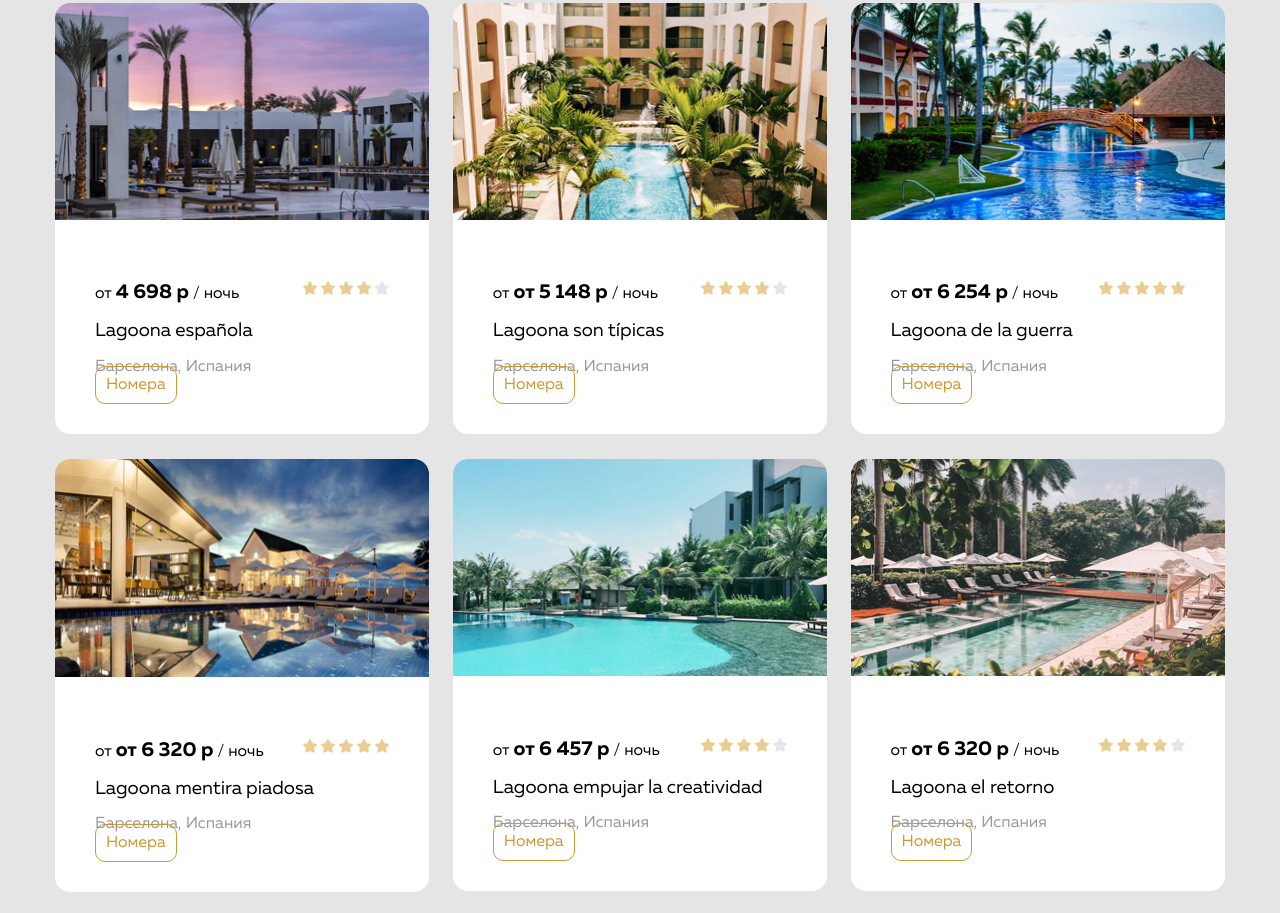
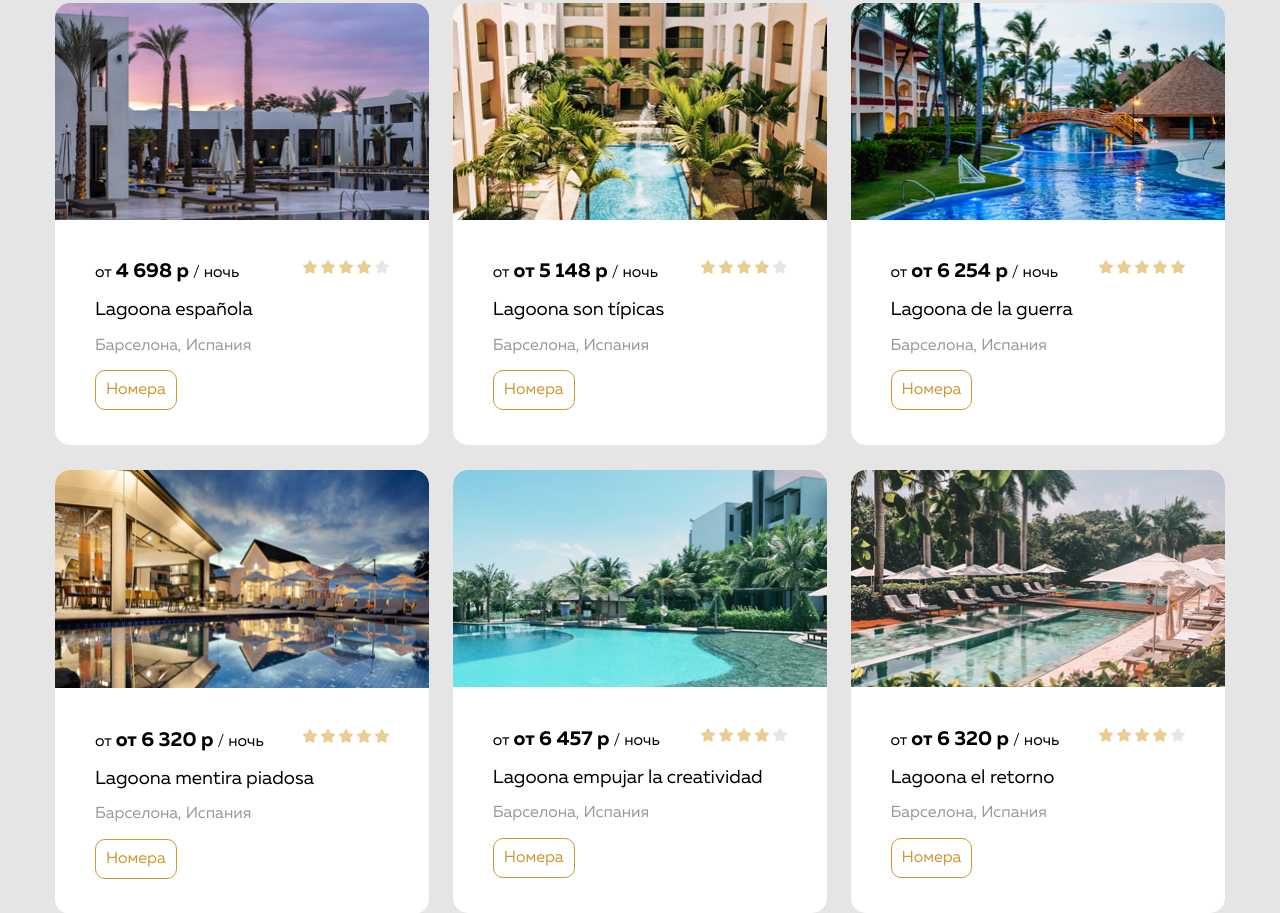
Before and after one commit to MaelstromOne/Html_layout_Basic, a plain HTML site: page 07_layout-stylization/index.html in a window 1280 px wide. Shown: the part 3027-3940 px from the top of the page. Drawn offline with Linux system fonts and the light colour scheme.

Commit message:
fix link

```diff
--- a/07_layout-stylization/css/style.css
+++ b/07_layout-stylization/css/style.css
@@ -288,7 +288,7 @@ nav {
 }
 
 .placement__content {
-  padding: 40px;
+  padding: 35px 40px;
 }
 
 .placement__content > *{
@@ -314,7 +314,8 @@ nav {
 }
 
 .placement-content__link {
-  margin-top: 106px;
+  display: inline-block;
+  margin-top: 15px;
   color: #CC9933;
   border-radius: 10px;
   border: 1px solid #CC9933;
@@ -322,6 +323,7 @@ nav {
 }
 
 .placement-content__wrapper {
+  margin: 0;
   display: flex;
   justify-content: space-between;
 }
```
